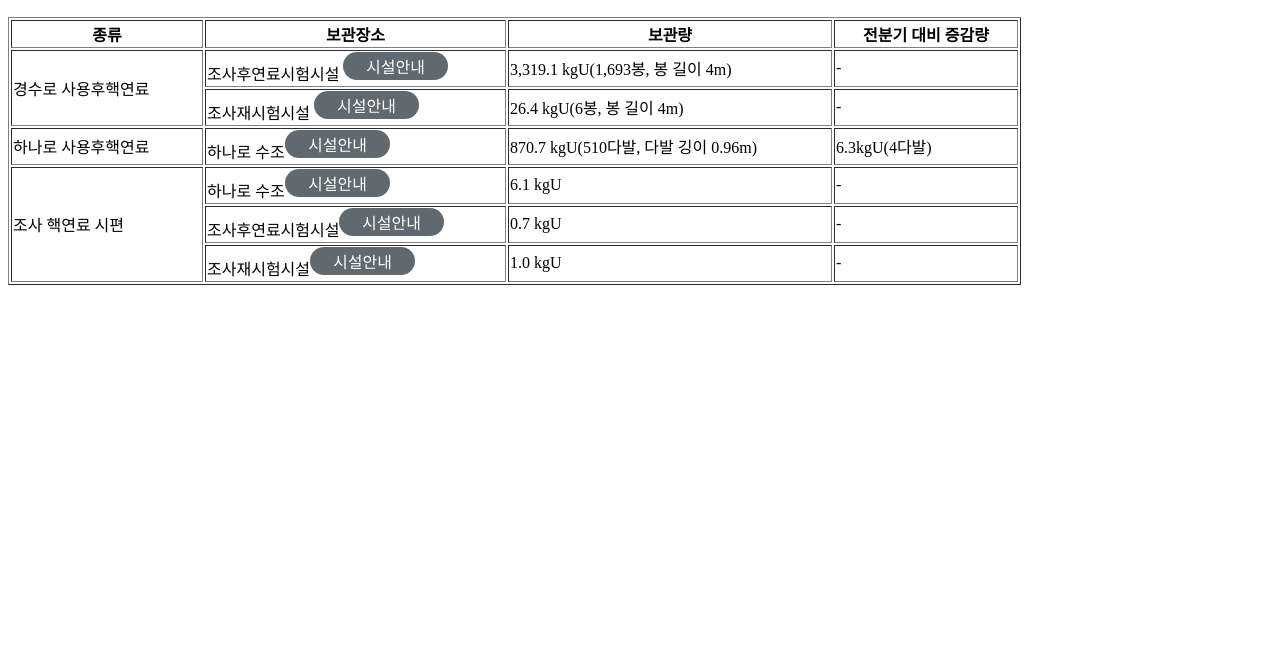
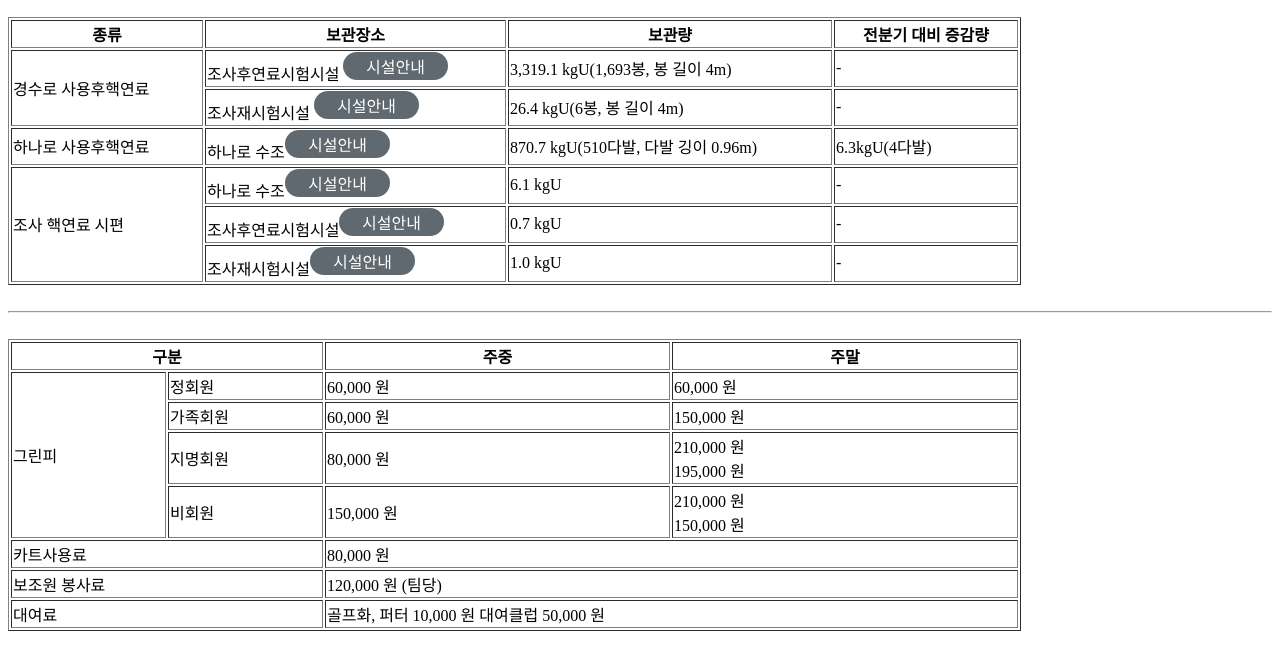
Before and after one commit to chickinpizza/ContentProject, a plain HTML site: page index.html in a window 1280 px wide. Shown: the part 127-796 px from the top of the page. Drawn offline with Linux system fonts and the light colour scheme.

Commit message:
표 11 추가

```diff
--- a/index.html
+++ b/index.html
@@ -1,8 +1,8 @@
 <!DOCTYPE html>
 <html lang="ko">
   <head>
-    <meta charset="UTF-8">
-    <meta name="viewport" content="width=device-width, initial-scale=1.0">
+    <meta charset="UTF-8" />
+    <meta name="viewport" content="width=device-width, initial-scale=1.0" />
     <title>Document</title>
   </head>
   <body>
@@ -10,10 +10,10 @@
     <h2>표10</h2>
     <table border="1">
       <colgroup>
-    <col style="width: 192px;"/>
-    <col style="width: 301px;"/>
-    <col style="width: 324px;"/>
-    <col style="width: 184px;"/>
+        <col style="width: 192px" />
+        <col style="width: 301px" />
+        <col style="width: 324px" />
+        <col style="width: 184px" />
       </colgroup>
       <thead>
         <tr>
@@ -28,38 +28,101 @@
         <tr>
           <!-- td는 내용셀 -->
           <td rowspan="2">경수로 사용후핵연료</td>
-        <td>조사후연료시험시설 <img src="images/btn_group.svg"></td>
-        <td> 3,319.1 kgU(1,693봉, 봉 길이 4m)</td>
+          <td>
+            조사후연료시험시설 <img src="images/btn_group.svg" alt="시설안내" />
+          </td>
+          <td>3,319.1 kgU(1,693봉, 봉 길이 4m)</td>
           <td>-</td>
         </tr>
         <tr>
-        <td>조사재시험시설 <img src="images/btn_group.svg"></td>
-        <td> 26.4 kgU(6봉, 봉 길이 4m)</td>
+          <td>
+            조사재시험시설 <img src="images/btn_group.svg" alt="시설안내" />
+          </td>
+          <td>26.4 kgU(6봉, 봉 길이 4m)</td>
           <td>-</td>
         </tr>
         <tr>
           <td>하나로 사용후핵연료</td>
-        <td>하나로 수조<img src="images/btn_group.svg"></td>
+          <td>하나로 수조<img src="images/btn_group.svg" alt="시설안내" /></td>
           <td>870.7 kgU(510다발, 다발 깅이 0.96m)</td>
-        <td> 6.3kgU(4다발)</td>
+          <td>6.3kgU(4다발)</td>
         </tr>
         <tr>
           <td rowspan="3">조사 핵연료 시편</td>
-        <td>하나로 수조<img src="images/btn_group.svg"> </td>
-        <td> 6.1 kgU</td>
+          <td>하나로 수조<img src="images/btn_group.svg" alt="시설안내" /></td>
+          <td>6.1 kgU</td>
           <td>-</td>
         </tr>
         <tr>
-        <td>조사후연료시험시설<img src="images/btn_group.svg"></td>
+          <td>
+            조사후연료시험시설<img src="images/btn_group.svg" alt="시설안내" />
+          </td>
           <td>0.7 kgU</td>
-        <td> -</td>
+          <td>-</td>
         </tr>
         <tr>
-        <td>조사재시험시설<img src="images/btn_group.svg"></td>
+          <td>
+            조사재시험시설<img src="images/btn_group.svg" alt="시설안내" />
+          </td>
           <td>1.0 kgU</td>
           <td>-</td>
         </tr>
       </tbody>
     </table>
+
+    <br />
+    <hr />
+    <br />
+    <table border="1px" ;>
+      <colgroup>
+        <col style="width: 155px" />
+        <col style="width: 155px" />
+        <col style="width: 345px" />
+        <col style="width: 346px" />
+      </colgroup>
+
+      <thead>
+        <tr>
+          <th colspan="2">구분</th>
+          <th>주중</th>
+          <th>주말</th>
+        </tr>
+      </thead>
+      <tbody>
+        <tr>
+          <td rowspan="4">그린피</td>
+          <td>정회원</td>
+          <td>60,000 원</td>
+          <td>60,000 원</td>
+        </tr>
+        <tr>
+          <td>가족회원</td>
+          <td>60,000 원</td>
+          <td>150,000 원</td>
+        </tr>
+        <tr>
+          <td>지명회원</td>
+          <td>80,000 원</td>
+          <td>210,000 원<br />195,000 원</td>
+        </tr>
+        <tr>
+          <td>비회원</td>
+          <td>150,000 원</td>
+          <td>210,000 원<br />150,000 원</td>
+        </tr>
+        <tr>
+          <td colspan="2">카트사용료</td>
+          <td colspan="3">80,000 원</td>
+        </tr>
+        <tr>
+          <td colspan="2">보조원 봉사료</td>
+          <td colspan="3">120,000 원 (팀당)</td>
+        </tr>
+        <tr>
+          <td colspan="2">대여료</td>
+          <td colspan="3">골프화, 퍼터 10,000 원 대여클럽 50,000 원</td>
+        </tr>
+      </tbody>
+    </table>
   </body>
 </html>
```
Lines whose indentation alone changed are shown as unchanged.
